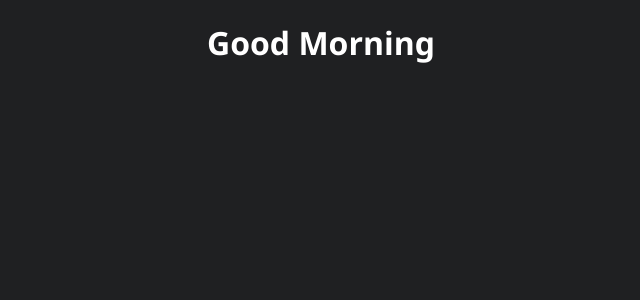
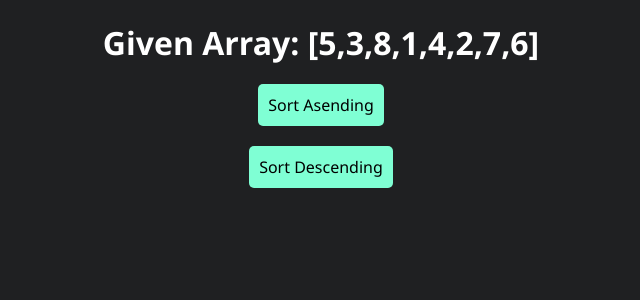
Before and after one commit to arshadahamed/Angular19-Practice, an Angular app: page / in a window 1280 px wide. Shown: the top 300 px of the page, without its empty margins (319-959 px from the left). Built offline with nearby package versions, Linux system fonts and the light colour scheme.

Commit message:
Created a Custom Pipes for Sorting Numebrs

```diff
--- a/src/app/app.component.html
+++ b/src/app/app.component.html
@@ -347,4 +347,26 @@ calc() }"></ng-container> -->
 </div>
 <h2 style="text-align: center;">{{ 110.6789 | number:"3.2-2" | currency:"USD"}}</h2> -->
 
-<h1 style="text-align:center;">{{'Good' | appendText:" Morning"}}</h1>
+<!-- <h1 style="text-align:center;">{{'Good' | appendText:" Morning"}}</h1> -->
+
+<h1>Given Array: <span>[{{numbers}}]</span></h1>
+<div class="button-container">
+  <button type="button" (click)="sortOrder = 'asc'; showSorting()">Sort Asending</button>
+  <button type="button" (click)="sortOrder = 'desc'; showSorting()">Sort Descending</button>
+</div>
+@if(showList){
+  <div class="sorted-out">
+    @if(sortOrder == 'asc'){
+      <h2>Sorted Array in Ascending Order</h2>
+    } @else if(sortOrder == 'desc'){
+      <h2>Sorted Array in Descending Order</h2>
+    }
+    <ul class="number-list">
+      @for( number of numbers | sortNumbers: sortOrder; track number) {
+         <li>
+          {{ number }}
+         </li>
+      }
+    </ul>
+  </div>
+}
--- a/src/app/app.component.ts
+++ b/src/app/app.component.ts
@@ -5,11 +5,12 @@ import { CommonModule } from '@angular/common';
 import { TestComponent } from './test/test.component';
 import { HighlightElementDirective } from './highlight-element.directive';
 import { AppendTextPipe } from './append-text.pipe';
+import { SortNumbersPipe } from './sort-numbers.pipe';
 
 @Component({
   selector: 'app-root',
   standalone: true,
-  imports: [FormsModule, CommonModule, AppendTextPipe],
+  imports: [FormsModule, CommonModule, SortNumbersPipe],
   templateUrl: './app.component.html',
   styleUrl: './app.component.css'
 })
@@ -286,4 +287,10 @@ export class AppComponent {
 //   this.showJson = !this.showJson;
 // }
 
+numbers: number[] = [5, 3, 8, 1, 4, 2, 7, 6];
+sortOrder: 'asc' | 'desc' = 'asc'; // Default sort order is ascending
+showList: boolean = false;
+showSorting(){
+  this.showList = true;
 }
+}
--- /dev/null
+++ b/src/app/sort-numbers.pipe.ts
@@ -0,0 +1,20 @@
+import { Pipe, PipeTransform } from '@angular/core';
+
+@Pipe({
+  name: 'sortNumbers',
+  standalone: true,
+})
+export class SortNumbersPipe implements PipeTransform {
+
+  transform(arr: number[], sortOrder:'asc' | 'desc'): number[]
+  {
+    if(sortOrder === 'asc'){
+      return arr.sort((a, b) => a - b);
+    }
+    else if(sortOrder === 'desc'){
+      return arr.sort((a, b) => b - a);
+    }
+    return arr;
+  }
+
+}
```
Also changed, not shown: 1 other file (tests, documents, lock files or other folders).
